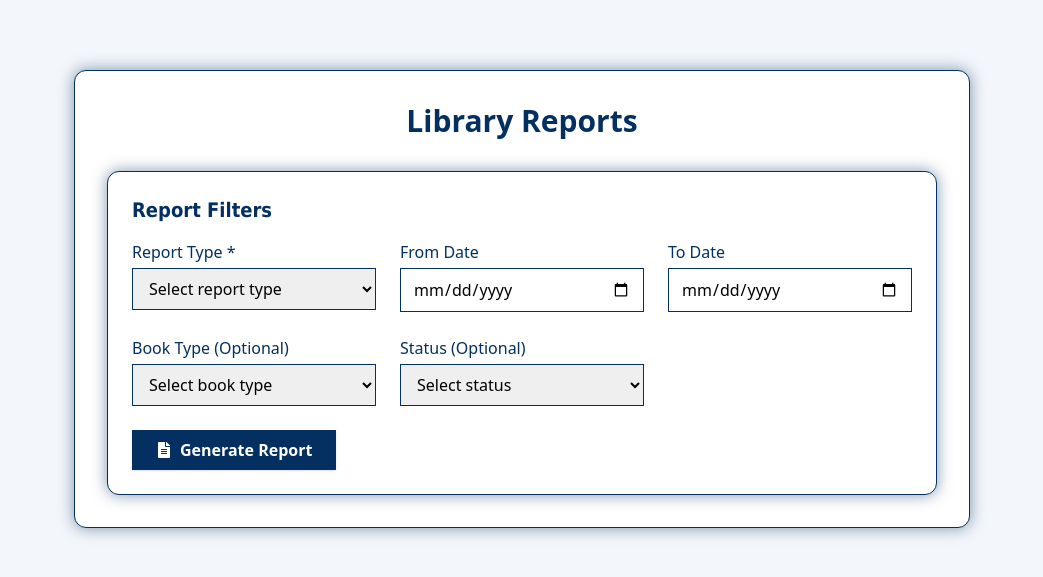
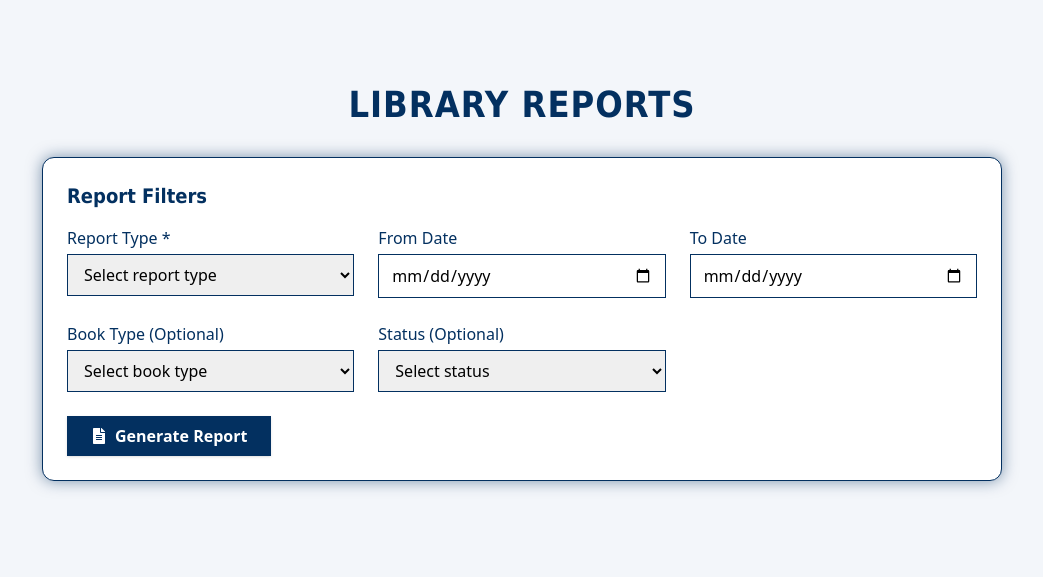
Before and after one commit to HungRed1303/Web_Library_CNPM, a React (Vite) app in the folder src/Front-end/: page /view-report in a window 1280 px wide. Shown: the part 101-678 px from the top of the page, without its empty margins (118-1161 px from the left). Built offline with nearby package versions, Linux system fonts and the light colour scheme.

Commit message:
Update View Report

```diff
--- a/src/Front-end/src/components/ViewReportForm.tsx
+++ b/src/Front-end/src/components/ViewReportForm.tsx
@@ -33,18 +33,37 @@ export default function ViewReportForm() {
   const handleExportPDF = () => exportToPDF(filteredData, "report")
 
   return (
-    <div className="w-full max-w-4xl p-8 space-y-8 bg-white rounded-xl border border-[#033060] shadow-[0_0_15px_rgba(3,48,96,0.5)] z-10">
-      <h1 className="text-3xl font-bold text-center text-[#033060] mb-8">Library Reports</h1>
-      <ReportFilter filters={filters} setFilters={setFilters} onGenerate={() => setShowTable(true)} />
-      {showTable && (
-        <>
-          <div className="flex gap-2 mb-4">
-            <button onClick={handleExportCSV} className="btn bg-blue-600 text-white px-4 py-2 rounded">Export CSV</button>
-            <button onClick={handleExportPDF} className="btn bg-pink-600 text-white px-4 py-2 rounded">Export PDF</button>
+    <div className="w-full max-w-5xl mx-auto p-8 space-y-8">
+      <h1 className="text-4xl font-bold text-center text-[#033060] mb-8" style={{ fontFamily: 'Tahoma, sans-serif', letterSpacing: 1 }}>
+            LIBRARY REPORTS
+          </h1>
+      <div className="flex flex-col gap-8">
+        <ReportFilter filters={filters} setFilters={setFilters} onGenerate={() => setShowTable(true)} />
+        {showTable && (
+          <div className="bg-white rounded-xl border border-[#033060] shadow-[0_0_15px_rgba(3,48,96,0.5)] p-6">
+            <div className="flex flex-row items-center justify-between mb-4">
+              <h2 className="text-xl font-bold text-[#033060]" style={{ fontFamily: 'Tahoma, sans-serif' }}>Report Results</h2>
+              <div className="flex gap-2">
+                <button
+                  onClick={handleExportCSV}
+                  className="border border-[#033060] rounded-md px-8 py-3 text-[#033060] bg-white hover:bg-[#f3f6fa] transition font-semibold shadow-sm text-center flex items-center justify-center"
+                  style={{ minWidth: 150 }}
+                >
+                  Export CSV
+                </button>
+                <button
+                  onClick={handleExportPDF}
+                  className="border border-[#033060] rounded-md px-8 py-3 text-[#033060] bg-white hover:bg-[#f3f6fa] transition font-semibold shadow-sm text-center flex items-center justify-center"
+                  style={{ minWidth: 150 }}
+                >
+                  Export PDF
+                </button>
+              </div>
+            </div>
+            <ReportTable data={filteredData} />
           </div>
-          <ReportTable data={filteredData} />
-        </>
-      )}
+        )}
+      </div>
     </div>
   )
 }
```
